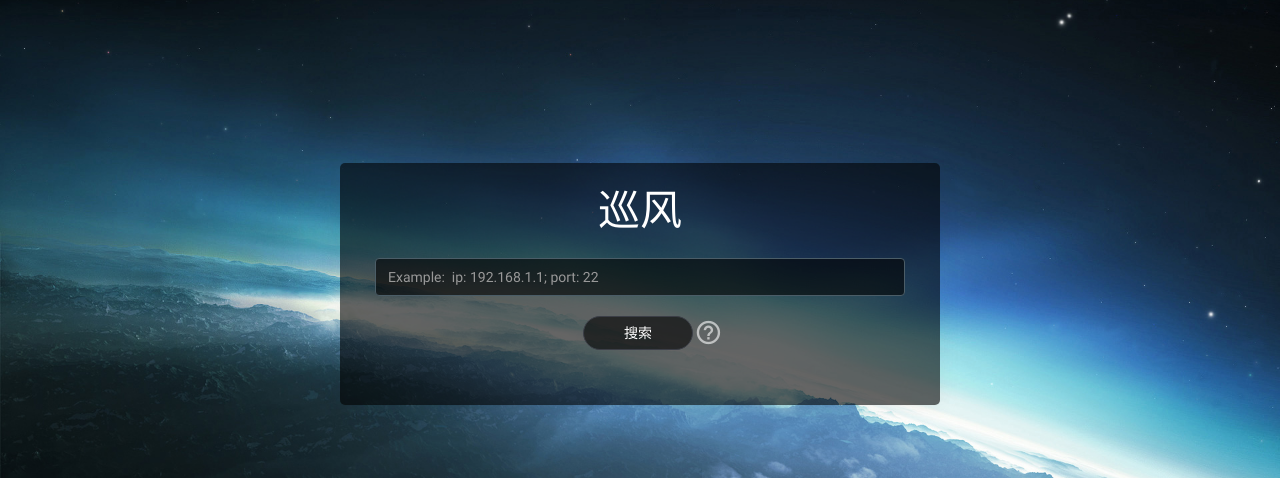
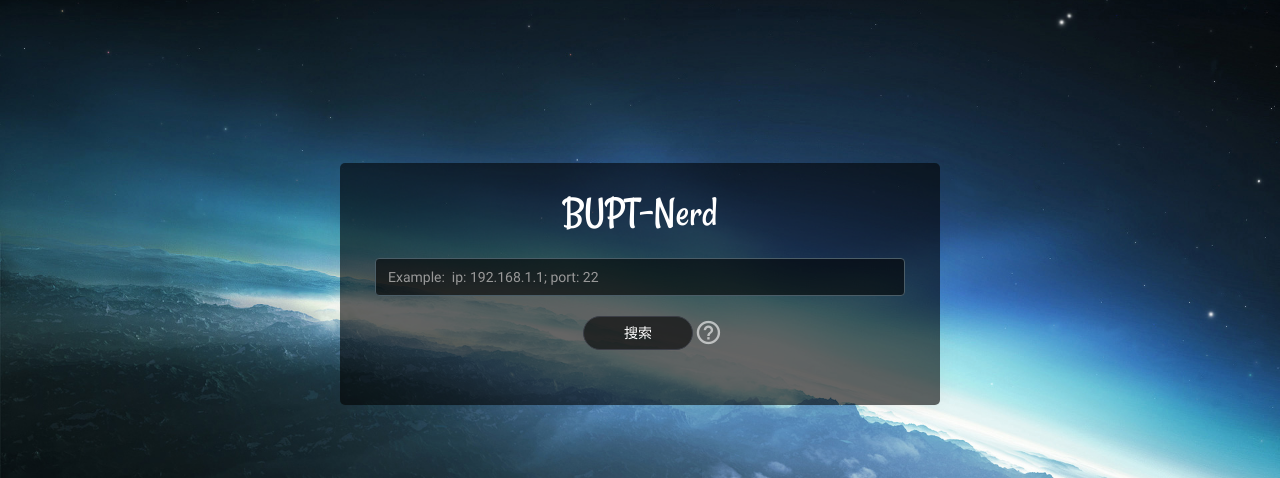
Before and after one commit to hwangdeyu/sasystem, a Flask app: page /filter in a window 1280 px wide. Shown: the part 124-602 px from the top of the page. Run offline with Flask 2, Linux system fonts and the light colour scheme; the visitor is signed in with stand-in values (Sample User, id 1); parts of the project's set-up code (start-up, migrations or seed data) failed here and were passed over; some libraries are stand-ins or nearby versions.

Commit message:
Updating

```diff
--- a/Config.py
+++ b/Config.py
@@ -6,6 +6,6 @@ class Config(object):
 class ProductionConfig(Config):
     DB = '127.0.0.1'
     PORT = 65521
-    DBUSERNAME = 'scan'
-    DBPASSWORD = 'your password'#'scanlol66'
+    DBUSERNAME = 'scan0'
+    DBPASSWORD = 'bupt'#'scanlol66'
     DBNAME = 'xunfeng'
--- a/nascan/NAScan.py
+++ b/nascan/NAScan.py
@@ -1,5 +1,4 @@
 # coding:utf-8
-# author:wolf@YSRC
 import thread
 from lib.common import *
 from lib.start import *
--- a/views/templates/layout.html
+++ b/views/templates/layout.html
@@ -4,7 +4,7 @@
     <meta charset="utf-8">
     <meta name="viewport" content="width=device-width, initial-scale=1.0">
     <link rel="shortcut icon" href="static/images/favicon.ico">
-    <title>巡风</title>
+    <title>Just test if changed</title>
     {% block css %}
 
     {% endblock %}
--- a/views/templates/login.html
+++ b/views/templates/login.html
@@ -4,7 +4,7 @@
     <meta charset="utf-8">
     <meta name="viewport" content="width=device-width, initial-scale=1.0">
     <link rel="shortcut icon" href="static/images/favicon.ico">
-    <title>巡风</title>
+    <title>BUPT-222</title>
     <link href="static/css/bootstrap.min.css" rel="stylesheet" type="text/css"/>
     <link href="static/css/core.css" rel="stylesheet" type="text/css"/>
     <link href="static/css/components.css" rel="stylesheet" type="text/css"/>
--- a/views/templates/search.html
+++ b/views/templates/search.html
@@ -4,7 +4,7 @@
     <meta charset="utf-8">
     <meta name="viewport" content="width=device-width, initial-scale=1.0">
     <link rel="shortcut icon" href="static/images/favicon.ico">
-    <title>巡风</title>
+    <title>Nerd主界面</title>
     <link href="static/plugin/tip-twitter/tip-twitter.css" rel="stylesheet" type="text/css"/>
     <link href="static/css/bootstrap.min.css" rel="stylesheet" type="text/css"/>
     <link href="static/css/core.css" rel="stylesheet" type="text/css"/>
@@ -89,7 +89,7 @@
                 <div class="wrapper-page searchbar" style="margin: 14% auto">
                     <div class="m-t-40 card-box">
                         <div class="text-center">
-                            <a href="#" class="logo"><span>巡风</span></a>
+                            <a href="#" class="logo"><span>BUPT-Nerd</span></a>
                         </div>
                         <div class="panel-body">
                             <form method="get" action="/" role="form" class="text-center">
```
Also changed, not shown: readme.txt, 2 other files.
